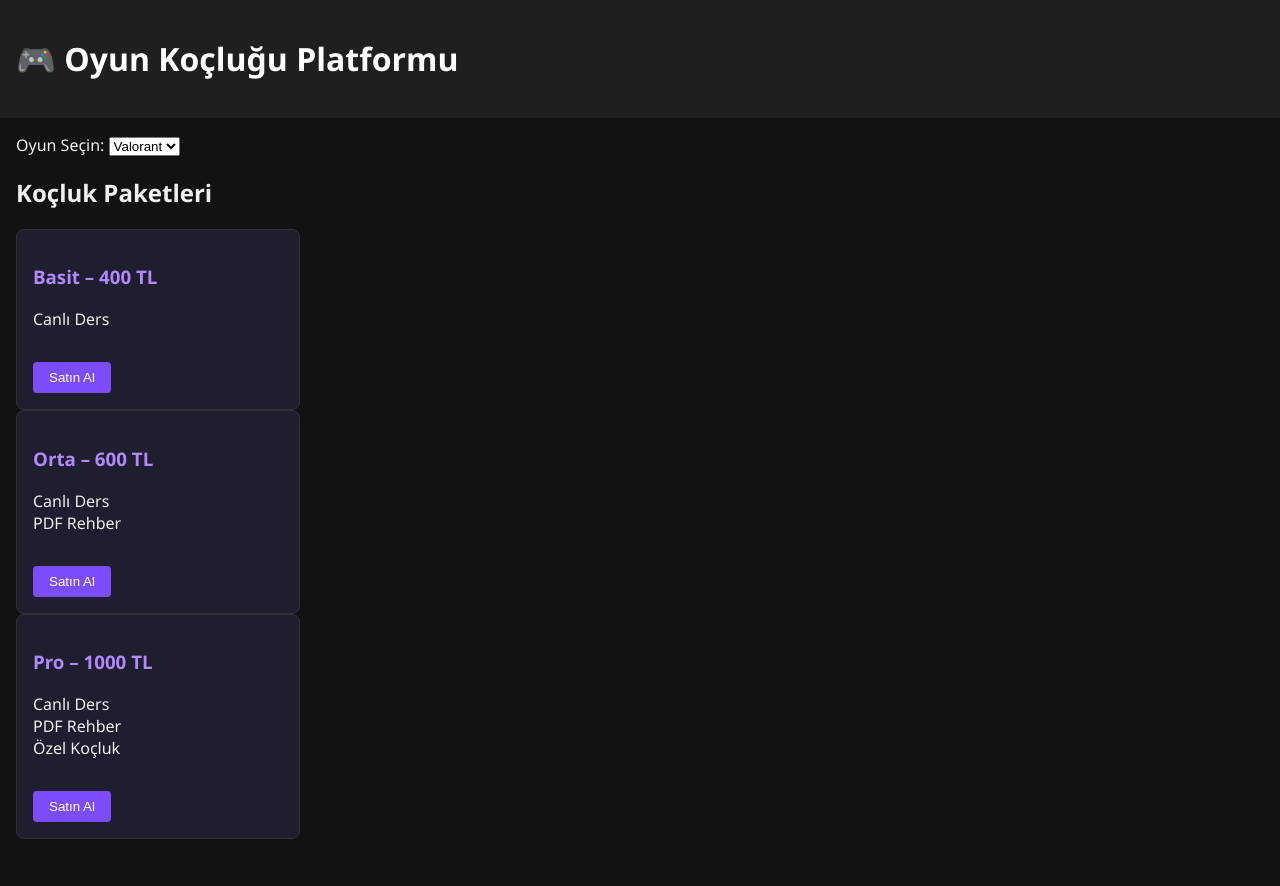
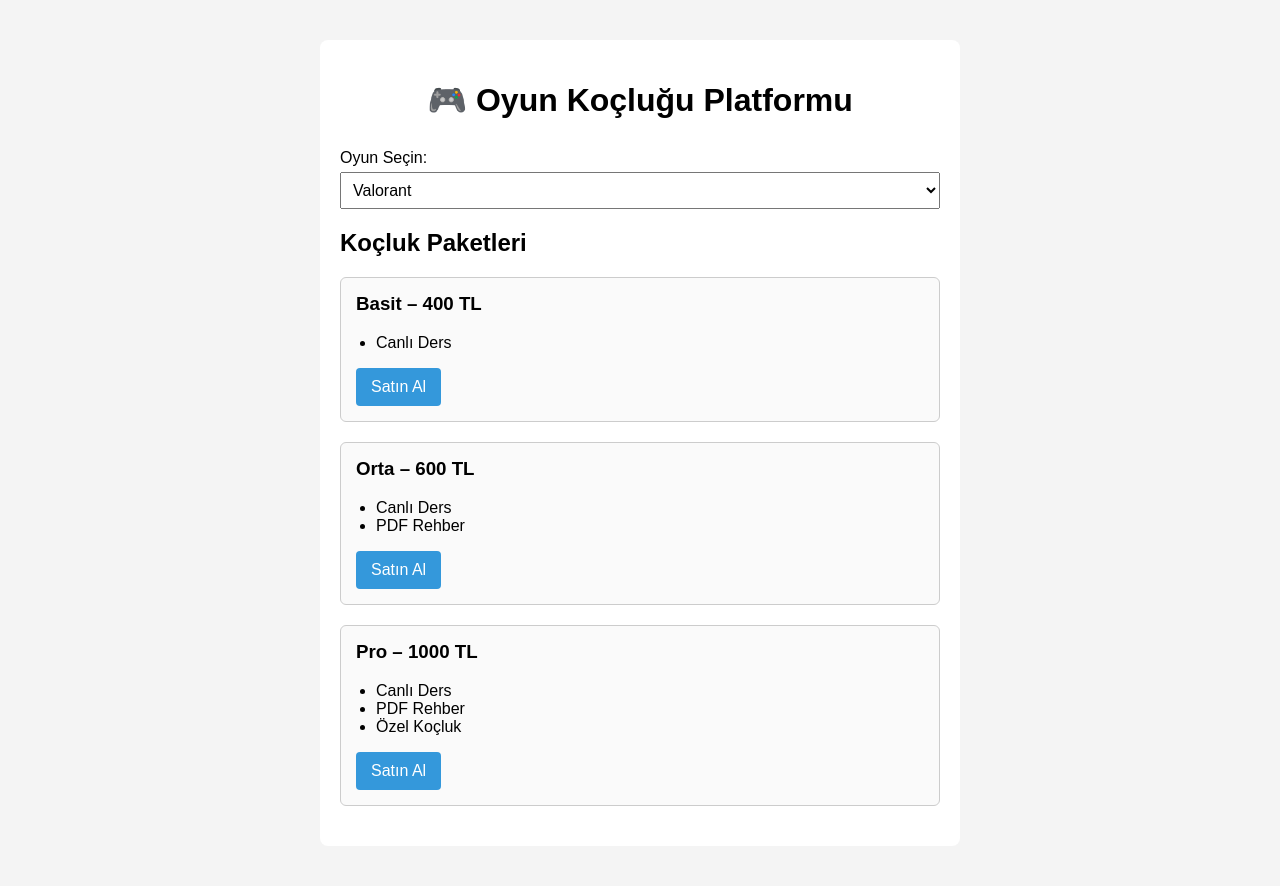
Before and after one commit to KeroRy1/OK-Oyun-Koclugu, a Flask app: page / in a window 1280 px wide. Before the commit the page ends 839 px from the top, so only its background shows below. Run offline with Flask 3, Linux system fonts and the light colour scheme.

Commit message:
Update style.css

```diff
--- a/static/style.css
+++ b/static/style.css
@@ -1,65 +1,63 @@
 body {
-    font-family: 'Segoe UI', sans-serif;
     margin: 0;
-    padding: 0;
-    background: #121212;
-    color: #f0f0f0;
+    font-family: Arial, sans-serif;
+    background-color: #f4f4f4;
 }
 
-header {
-    background: #1f1f1f;
-    padding: 1rem;
-    display: flex;
-    justify-content: space-between;
-    flex-wrap: wrap;
-    color: white;
+.container {
+    max-width: 600px;
+    margin: 40px auto;
+    background: white;
+    padding: 20px;
+    border-radius: 8px;
 }
 
-main {
-    padding: 1rem;
+header h1 {
+    text-align: center;
+    margin-bottom: 30px;
 }
 
-.coach-container {
-    padding: 1rem;
+.form-group {
+    margin-bottom: 20px;
 }
 
-.packages {
-    display: flex;
-    flex-wrap: wrap;
-    gap: 1rem;
-    margin-top: 1rem;
+label {
+    display: block;
+    margin-bottom: 5px;
+}
+
+select {
+    width: 100%;
+    padding: 8px;
+    font-size: 1em;
 }
 
 .package {
-    background: #1e1e2f;
-    border: 1px solid #333;
-    border-radius: 8px;
-    padding: 1rem;
-    width: 100%;
-    max-width: 250px;
+    border: 1px solid #ccc;
+    border-radius: 6px;
+    padding: 15px;
+    margin-bottom: 20px;
+    background: #fafafa;
 }
 
 .package h3 {
-    color: #b388ff;
+    margin-top: 0;
 }
 
 .package ul {
-    list-style: none;
-    padding: 0;
+    padding-left: 20px;
 }
 
-.package button {
-    margin-top: 1rem;
-    background: #7c4dff;
+button {
+    background-color: #3498db;
     color: white;
     border: none;
-    padding: 0.5rem 1rem;
+    padding: 10px 15px;
+    font-size: 1em;
     border-radius: 4px;
     cursor: pointer;
 }
 
-@media (max-width: 600px) {
-    .packages {
-        flex-direction: column;
-    }
+button:hover {
+    background-color: #2980b9;
 }
```
